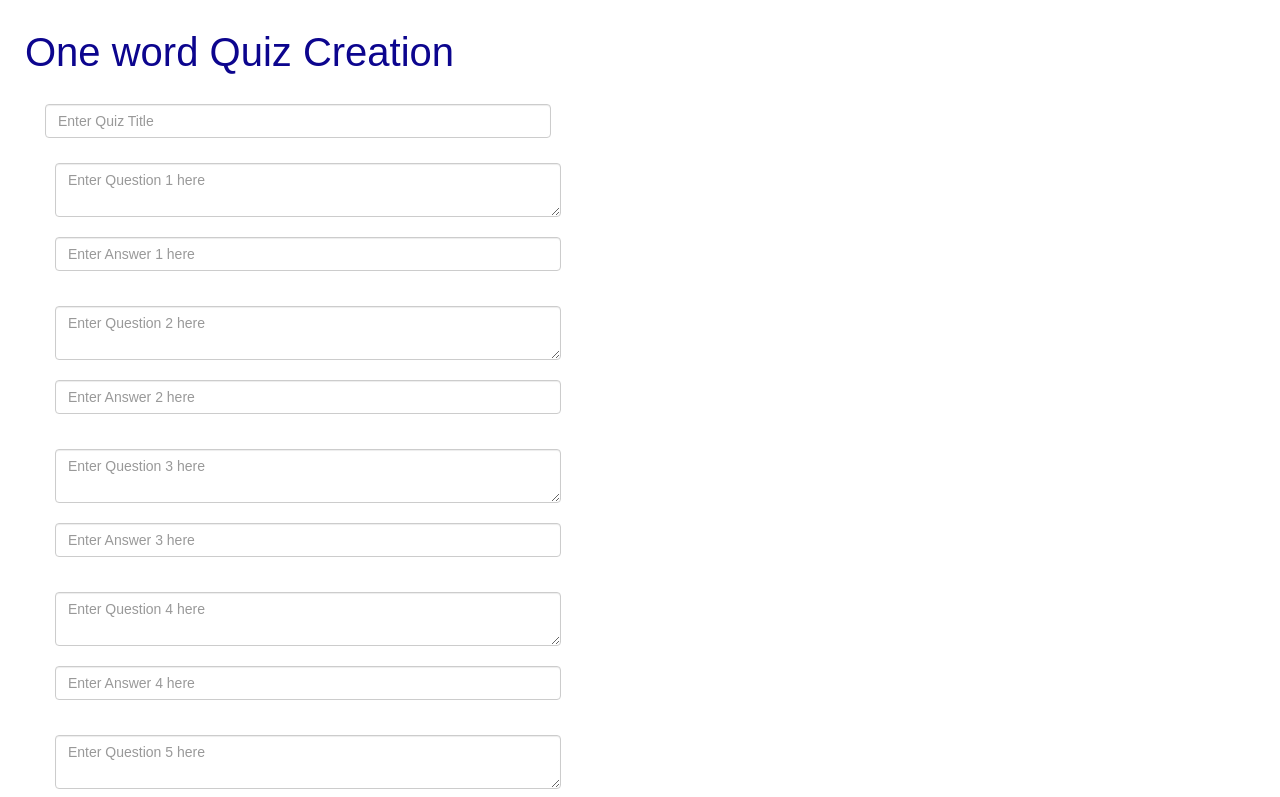
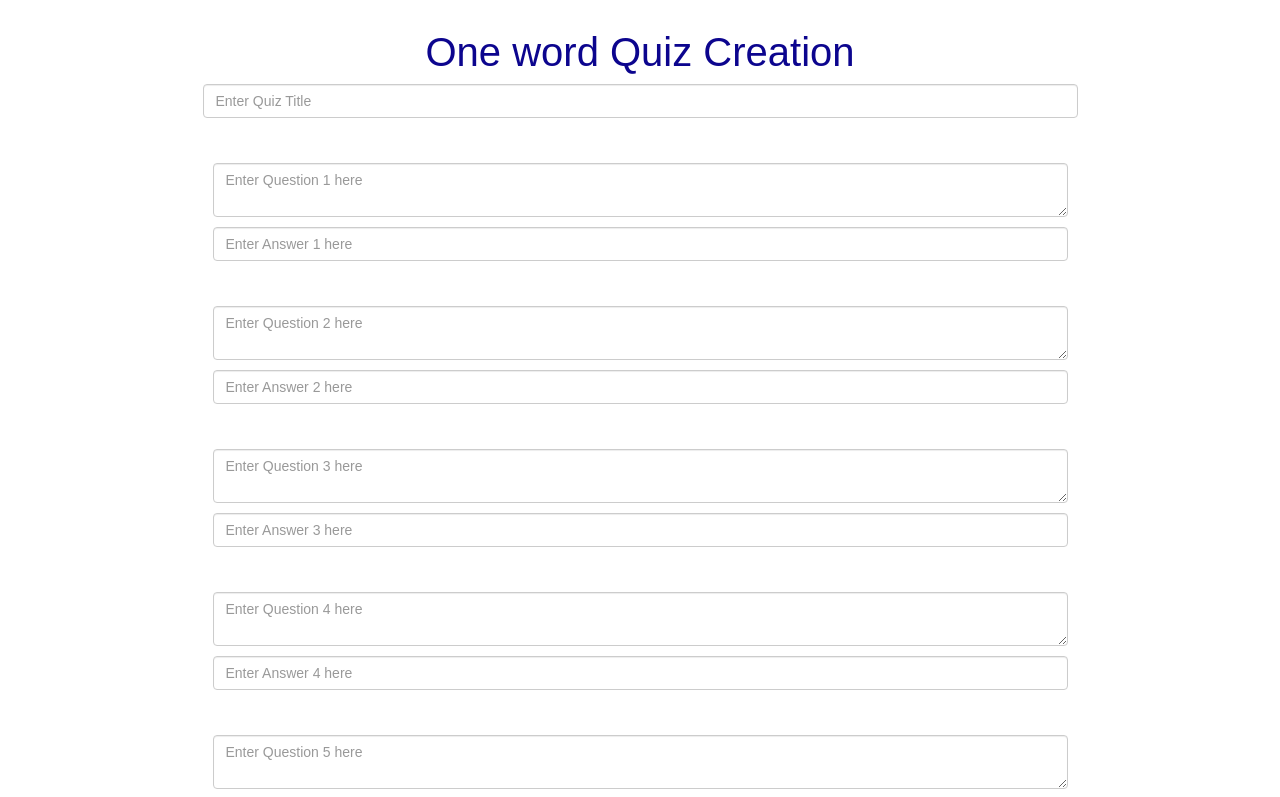
Before and after one commit to Akash2707/sp19-281-the-a-team, a React (Create React App) app in the folder Frontend/: page /createquiz in a window 1280 px wide. Shown: the top 797 px of the page. Built offline with nearby package versions, Linux system fonts and the light colour scheme.

Commit message:
created quiz selection and quiz with att. module

```diff
--- a/Frontend/src/components/CreateQuiz/CreateQuiz.js
+++ b/Frontend/src/components/CreateQuiz/CreateQuiz.js
@@ -3,64 +3,66 @@ import React, {Component} from 'react';
 class CreateQuizz extends Component{
     render(){
         return(
-            <div>
+            <div style={{textAlign:"center"}}>
                 <br/>
                 <div className="container">
 
                 <h2 className="quiz-heading">One word Quiz Creation</h2>
+                <div style={{width:"70%", "margin":"0 auto"}}>
                     <form>
-                    	<div className="col-md-8 form-group">
-                            <div className="col-md-8 title">
+                    	<div className="form-group">
+                            <div className="title">
                                     <input  type="text" class="form-control" name="quizTitle" placeholder="Enter Quiz Title"/>
                             </div>
                         </div><br/>
-                       <div className="col-md-8 form-group">
-                             <div className="col-md-8 question">
+                       <div className="form-group">
+                             <div className="question">
                                    <textarea  type="text" class="form-control" name="que1" placeholder="Enter Question 1 here"/>
                             </div>
-                            <div className="col-md-8 answer">
+                            <div className="answer">
                                     <input  type="text" class="form-control" name="ans1" placeholder="Enter Answer 1 here"/>
                             </div>
-                        </div>
-                        <div className="col-md-8 form-group">
-                            <div className="col-md-8 answer">
+                        </div><br/>
+                        <div className=" form-group">
+                            <div className="question">
                                     <textarea  type="text" class="form-control" name="que2" placeholder="Enter Question 2 here"/>
                             </div>
-                            <div className="col-md-8 answer">
+                            <div className="answer">
                                     <input  type="text" class="form-control" name="ans2" placeholder="Enter Answer 2 here"/>
                             </div>
-                        </div>
-                        <div className="col-md-8 form-group">
-                             <div className="col-md-8 answer">
+                        </div><br/>
+                        <div className="form-group">
+                             <div className="question">
                                     <textarea  type="text" class="form-control" name="que3" placeholder="Enter Question 3 here"/>
                             </div>
-                            <div className="col-md-8 answer">
+                            <div className="answer">
                                     <input  type="text" class="form-control" name="ans3" placeholder="Enter Answer 3 here"/>
                             </div>
-                        </div>
-                        <div className="col-md-8 form-group">
-                             <div className="col-md-8 answer">
+                        </div><br/>
+                        <div className="form-group">
+                             <div className="question">
                                     <textarea  type="text" class="form-control" name="que4" placeholder="Enter Question 4 here"/>
                             </div>
-                            <div className="col-md-8 answer">
+                            <div className="answer">
                                     <input  type="text" class="form-control" name="ans4" placeholder="Enter Answer 4 here"/>
                             </div>
-                        </div>
-                        <div className="col-md-8 form-group">
-                            <div className="col-md-8 answer">
+                        </div><br/>
+                        <div className="form-group">
+                            <div className="question">
                                     <textarea  type="text" class="form-control" name="que5" placeholder="Enter Question 5 here"/>
                             </div>
-                            <div className="col-md-8 answer">
+                            <div className="answer">
                                     <input  type="text" class="form-control" name="ans5" placeholder="Enter Answer 5 here"/>
                             </div>
                         </div>
 
-                        <div className="col-md-8 form-group">
+                        <div className="form-group">
                             <div className="submitquiz">
                                 <button class="btn btn-success btn-lg" type="submit">Submit</button>
                             </div>
                         </div>
                    </form>
+                   </div>
                 </div>
             </div>
         )
--- /dev/null
+++ b/Frontend/src/components/CreateQuiz/CreateQuizAtt.js
@@ -0,0 +1,50 @@
+import React, { Component } from 'react';
+
+class CreateQuizzAtt extends Component {
+    render() {
+        return (
+            <div style={{ textAlign: "center" }}>
+                <br />
+                <div className="container">
+
+                    <h2 className="quiz-heading">Quiz Creation with Attachments</h2>
+                    <div style={{ width: "70%", "margin": "0 auto" }}>
+                        <form>
+                            <div style={{ width: "60%", "margin": "0 auto" }}>
+                                <div className="form-group">
+                                    <div className="title">
+                                        <input type="text" class="form-control" name="quizTitle" placeholder="Enter Quiz Title" />
+                                    </div>
+                                </div><br />
+                                <div>
+                                    <div className="form-group">
+                                        <div className="question">
+                                            <textarea type="text" class="form-control" name="que1" placeholder="Enter Question 1 here" />
+                                        </div>
+                                    </div>
+                                    <div className="form-group">
+                                        <div className="question">
+                                            <textarea type="text" class="form-control" name="que2" placeholder="Enter Question 2 here" />
+                                        </div>
+                                    </div>
+                                    <div className="form-group">
+                                        <div className="question">
+                                            <textarea type="text" class="form-control" name="que3" placeholder="Enter Question 3 here" />
+                                        </div>
+                                    </div>
+                                    <div className="form-group">
+                                        <div className="submitquiz">
+                                            <button class="btn btn-success btn-lg" type="submit">Submit</button>
+                                        </div>
+                                    </div>
+                            </div>
+                            </div>
+                        </form>
+                    </div>
+                </div>
+            </div>
+        )
+    }
+}
+
+export default CreateQuizzAtt;
--- /dev/null
+++ b/Frontend/src/components/CreateQuiz/QuizSelection.js
@@ -0,0 +1,38 @@
+import React, { Component } from 'react';
+
+class QuizSelection extends Component {
+    render() {
+        return (
+            <div>
+                <br />
+                <div className="container">
+
+                    <h2 className="quiz-heading">Select the type of the quiz you wish to create :</h2><br />
+
+                    <form>
+                        <div className="col-md-12 form-group">
+                            <div className="selectquiz">
+                                <button class="btn btn-success btn-lg selection" type="submit" onClick={() => {
+                                    this.props.history.push({
+                                        pathname: "/createquiz"
+                                    })
+                                }}>One Word Quiz</button>
+                            </div>
+                        </div><br />
+                        <div className="col-md-12 form-group">
+                            <div className="selectquiz">
+                                <button class="btn btn-success btn-lg selection" type="submit" onClick={() => {
+                                    this.props.history.push({
+                                        pathname: "/createquizatt"
+                                    })
+                                }}>Quiz with attachments</button>
+                            </div>
+                        </div>
+                    </form>
+                </div>
+            </div>
+        )
+    }
+}
+
+export default QuizSelection;
--- a/Frontend/src/components/Main.js
+++ b/Frontend/src/components/Main.js
@@ -5,6 +5,8 @@ import Home from './Home/Home';
 import DocQuiz from './DocQuiz/DocQuiz';
 import CreateQuiz from './CreateQuiz/CreateQuiz';
 import AttemptQuiz from './AttemptQuiz/AttemptQuiz';
+import QuizSelection from './CreateQuiz/QuizSelection';
+import CreateQuizAtt from './CreateQuiz/CreateQuizAtt';
 
 //Create a Main Component
 class Main extends Component {
@@ -15,7 +17,8 @@ class Main extends Component {
                 <Route path="/" component={Login}/>
                 <Route path="/attemptquiz" component={AttemptQuiz}/>
                 <Route path="/createquiz" component={CreateQuiz}/>
-
+               	<Route path="/selectquiz" component={QuizSelection}/>
+                <Route path="/createquizatt" component={CreateQuizAtt}/>
             </div>
         )
     }
--- a/Frontend/src/index.css
+++ b/Frontend/src/index.css
@@ -23,15 +23,25 @@ body {
 .title{
   font-size: 20px;
   color: black;
-  margin-top: 20px;
+  margin-top: 10px;
 }
 
 .quiz-heading{
   font-size: 40px;
   color:#0c058e;
   margin:10px;
+  text-align:center;
 }
 
 .submitquiz{
   margin:20px;
 }
+
+.selection{
+  width:400px;
+}
+
+.selectquiz{
+  margin:20px;
+  text-align:center;
+}
```
